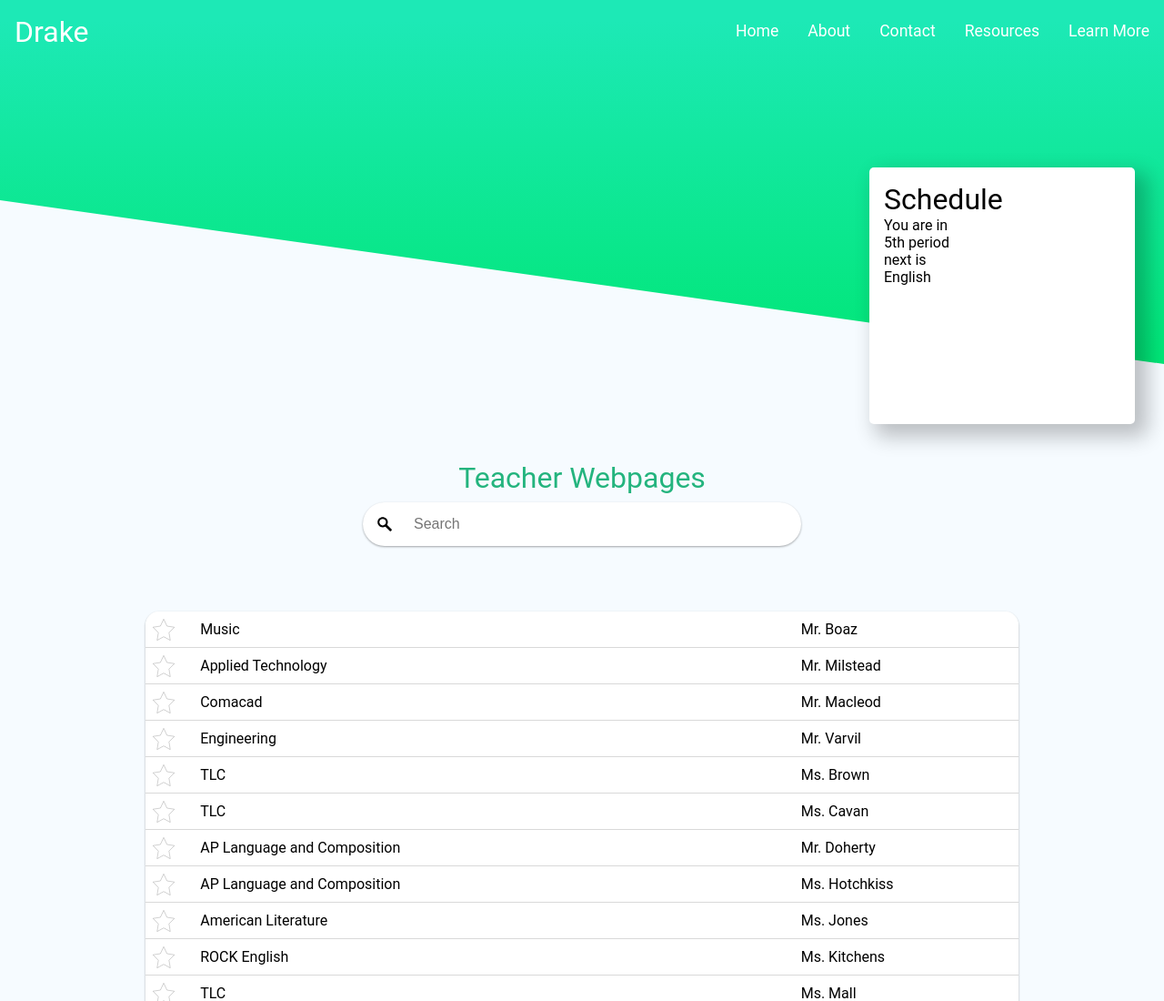
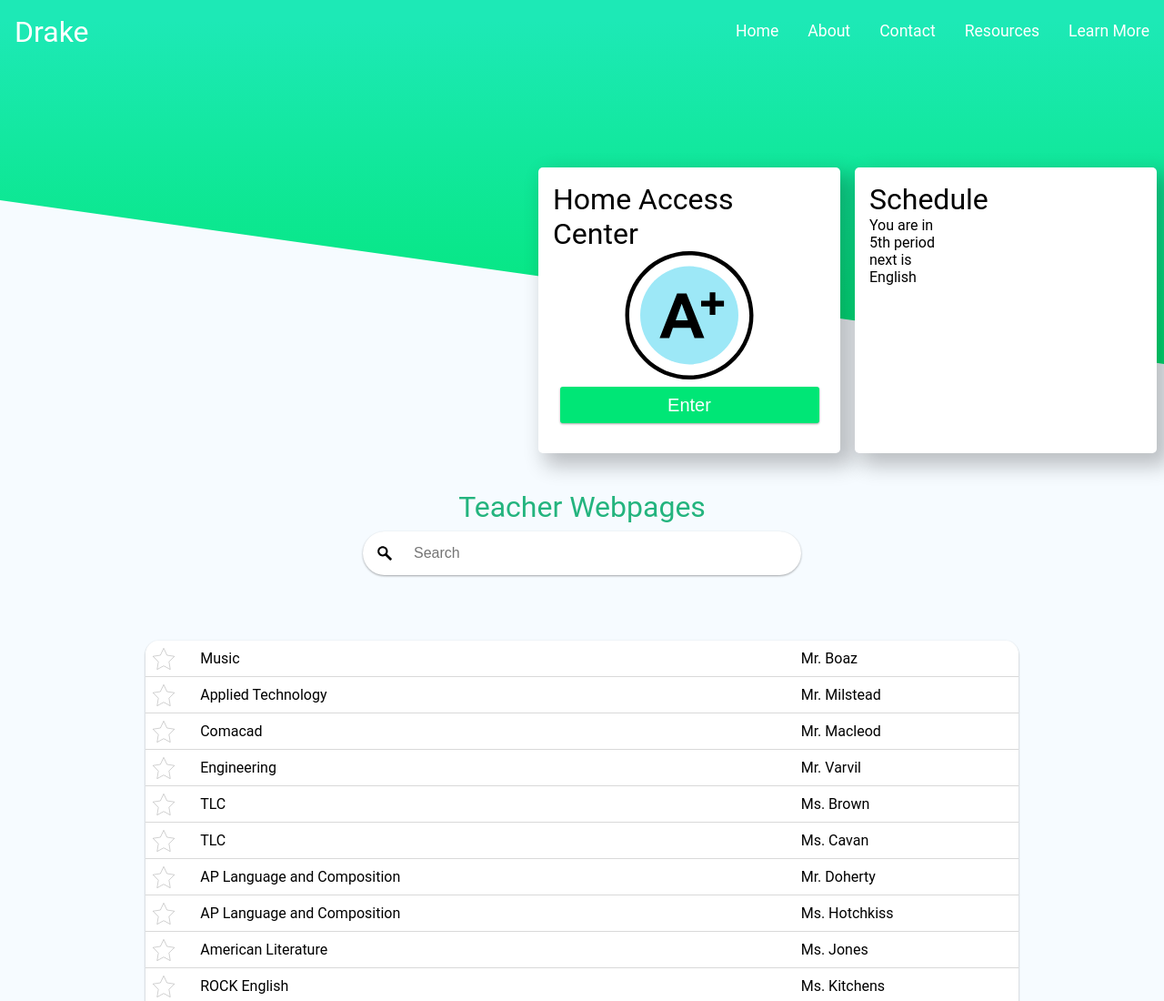
Before and after one commit to DHSDevelopersClub/drake-website, a plain HTML site: page static/index.html in a window 1280 px wide. Shown: the top 1100 px of the page at 91% size. Drawn offline with Linux system fonts and the light colour scheme.

Commit message:
Add grades link.

```diff
--- a/static/index.html
+++ b/static/index.html
@@ -80,6 +80,11 @@
 
       <!-- SWAP WITH ROUTER -->
       <div class="row counter">
+        <div class="card grades">
+          <span class="title">Home Access Center</span>
+          <img src="/res/grades-icon.svg" alt="Grades" id="grades-icon">
+          <button id="grades-button">Enter</button>
+        </div>
         <div class="card max">
           <span class="title">Schedule</span>
           <span>You are in</span>
--- a/static/scripts/app.js
+++ b/static/scripts/app.js
@@ -1,10 +1,10 @@
-if ('serviceWorker' in navigator) {
-  navigator.serviceWorker.register('./sw.js').then(reg => {
-    console.log('[SW] Registered');
-  }).catch(function(error) {
-    console.log(`[SW] Registration failed: ${error}`);
-  });
-};
+// if ('serviceWorker' in navigator) {
+//   navigator.serviceWorker.register('./sw.js').then(reg => {
+//     console.log('[SW] Registered');
+//   }).catch(function(error) {
+//     console.log(`[SW] Registration failed: ${error}`);
+//   });
+// };
 
 // VARS
 const classList = document.getElementById('class-list');
@@ -135,7 +135,6 @@ search.addEventListener('keyup', evt => {
 
 
 // ROUTER
-
 const links = document.querySelectorAll('.item');
 const gradient = document.querySelector('#gradient');
 
@@ -164,3 +163,11 @@ home.addEventListener('click', evt => {
     // gradient.style.transform = 'skew(8deg)';
     gradient.style.top = '0';
 });
+
+// GRADES
+
+const gradesLink = document.getElementById('grades-button');
+
+gradesLink.addEventListener('click', evt => {
+  window.open('https://home.tamdistrict.org/HomeAccess/Account/LogOn?ReturnUrl=%2fHomeAccess%2f', '_blank');
+});
--- a/static/styles/style.css
+++ b/static/styles/style.css
@@ -15,11 +15,25 @@ body {
 
 a {
   text-decoration: none;
-  transition: all 0.3s linear 0s;
+  transition: all linear .1s;
   cursor: pointer;
 }
 a:hover {
   color: grey;
+}
+
+button {
+  width: 95%;
+  min-width: 150px;
+  height: 5vh;
+  color: white;
+  border-radius: 3px;
+  border: none;
+  font-size: 2.5vh;
+  margin: 8px;
+  box-shadow: 0 1px 3px rgba(0,0,0,0.12), 0 1px 2px rgba(0,0,0,0.24);
+  transition: all 0.3s cubic-bezier(.25,.8,.25,1);
+  background: var(--app-primary-color);
 }
 
 /* NAV BAR */
@@ -109,7 +123,7 @@ a:hover {
 
 .card {
   display: flex;
-  max-width: 260px;
+  max-width: 300px;
   background: #fff;
   color: #000;
   box-shadow: 0 1px 3px rgba(0,0,0,0.12), 0 1px 2px rgba(0,0,0,0.24);
@@ -119,11 +133,19 @@ a:hover {
   width: 80vw;
 }
 
-.max {
-  margin-right: 32px;
+.max, .grades {
   flex-direction: column;
   box-shadow: 10px 10px 22px 4px rgba(0,0,0,0.24);;
   min-height: 250px;
+}
+
+.grades {
+  align-items: center;
+}
+
+#grades-icon {
+  width: 50%;
+  height: 50%;
 }
 
 #schedule {
@@ -228,10 +250,6 @@ span {
     display: none;
   }
 
-  .max {
-    margin-right: 8px;
-  }
-
   .counter {
     justify-content: center;
   }
```
Also changed, not shown: static/views/about.html (+5 -1 lines), static/views/home.html (+5 -0 lines), static/res/grades-icon.svg (added).
